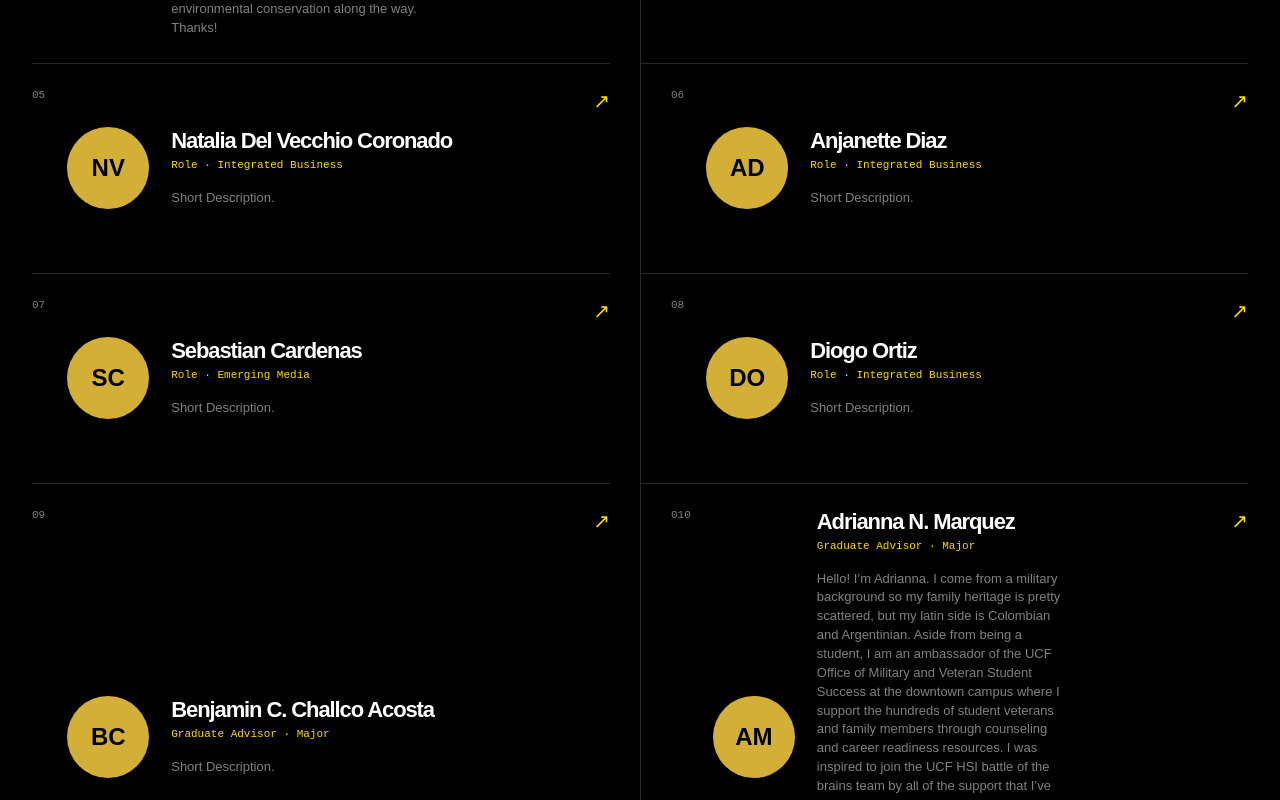
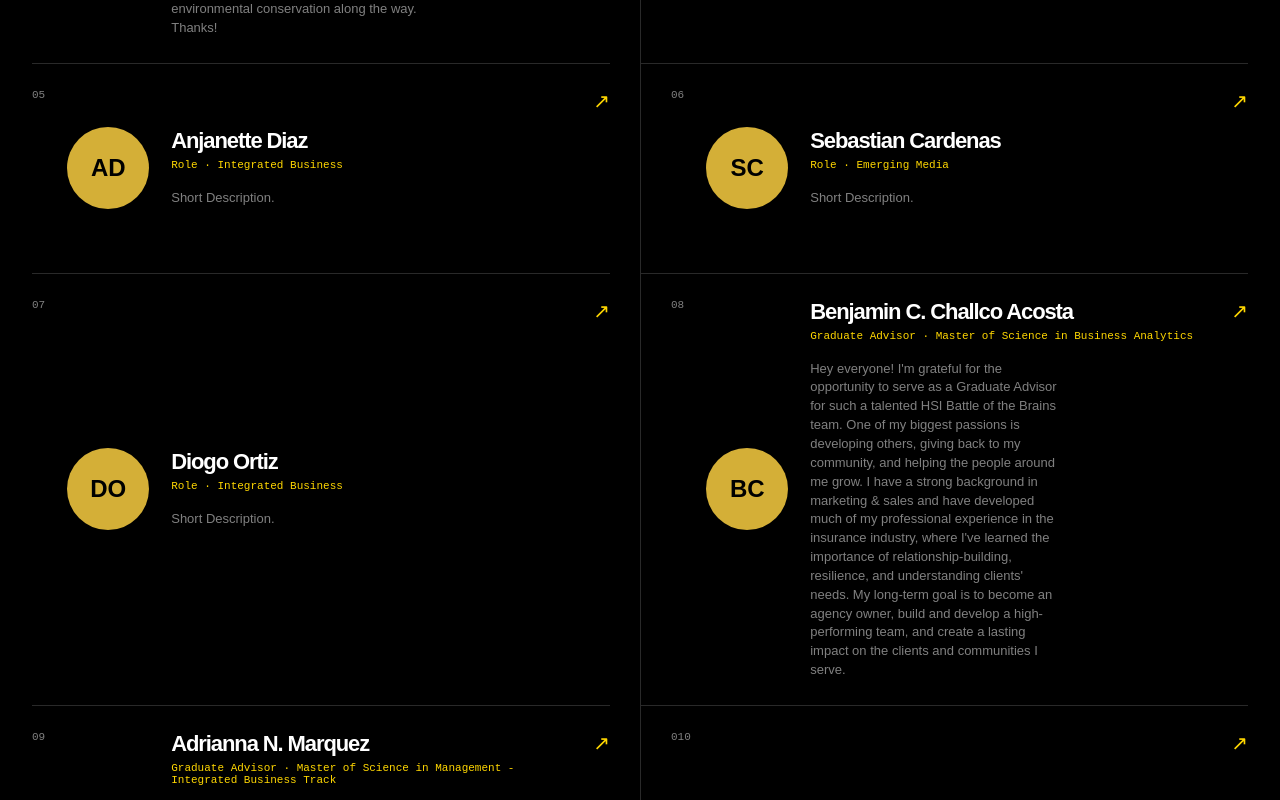
Before and after one commit to HSI-BOTB-UCF/HSI_BOTB_UCF_WEBSITE, a React (Vite) app: page / in a window 1280 px wide. Shown: the part 2380-3180 px from the top of the page. Built offline with nearby package versions, Linux system fonts and the light colour scheme.

Commit message:
Added description and organized members section

```diff
--- a/src/App.jsx
+++ b/src/App.jsx
@@ -3,19 +3,73 @@
 import { useEffect, useRef, useState } from 'react'
 
 const members = [
-  { name: 'Miguel Angel Hurtado Gomez', role: 'Programmer/Engineer · Aerospace Engineering', initials: 'MH', track: 'Programmer/Engineer', bio: 'Short Description.' },
-  { name: 'Javier A. Cuevas Chabrier', role: 'Programmer/Engineer · Mechanical Engineering & Computer Science', initials: 'JC', track: 'Programmer/Engineer', bio: 'Hello everyone! I am excited to compete at HSI Battle of the Brains for the 2026 academic year! I currently work with propulsion systems and the Propulsion and Energy Research Lab under the Axial Stage Combustion Chamber project. I like to code in python and do projects with friends. My most recent projects are a solid propellant rocket motor where I use sorbitol and potassium nitrate to make rocket fuel and a BAJA buggy made from a go-kart frame and engine. I hope to speak to you soon!' },
-  { name: 'Alejandro Valdez', role: 'Programmer/Engineer · Aerospace Engineering', initials: 'AV', track: 'Programmer/Engineer', bio: 'Hello folks, my name is Alejandro Valdez and I\'m a second year Aerospace Engineering student from Mexico. In my free time you\'ll find me outdoors, playing lacrosse, or building engineering projects like rockets. I\'m working toward a career as an engineer in the space industry, and I also hope to be an activist for environmental conservation along the way. Thanks!' },
-  { name: 'David Navarrete', role: 'Programmer/Engineer · Computer Science ', initials: 'DN', track: 'Programmer/Engineer', bio: 'Short Description.' },
-  { name: 'Natalia Del Vecchio Coronado', role: 'Role · Integrated Business', initials: 'NV', track: 'Marketing', bio: 'Short Description.' },
-  { name: 'Anjanette Diaz', role: 'Role · Integrated Business', initials: 'AD', track: 'Marketing', bio: 'Short Description.' },
-  { name: 'Sebastian Cardenas', role: 'Role · Emerging Media', initials: 'SC', track: 'Videographer', bio: 'Short Description.' },
-  { name: 'Diogo Ortiz', role: 'Role · Integrated Business', initials: 'DO', track: 'Finance', bio: 'Short Description.' },
-  { name: 'Benjamin C. Challco Acosta', role: 'Graduate Advisor · Major', initials: 'BC', track: 'value', bio: 'Short Description.' },
-  { name: 'Adrianna N. Marquez', role: 'Graduate Advisor · Major', initials: 'AM', track: 'value', bio: 'Hello! I’m Adrianna. I come from a military background so my family heritage is pretty scattered, but my latin side is Colombian and Argentinian. Aside from being a student, I am an ambassador of the UCF Office of Military and Veteran Student Success at the downtown campus where I support the hundreds of student veterans and family members through counseling and career readiness resources. I was inspired to join the UCF HSI battle of the brains team by all of the support that I’ve seen poured into it. The faculty and staff at UCF do so much for every community, so I hope we can reap the benefits of that support by going far in a meaningful competition. I earned my undergraduate degree in Information Technology, so I’m hoping to pair that with my business graduate degree and become an IT project manager. Go Knights!' },
-  { name: 'David Penn', role: 'Faculty Advisor · Major', initials: 'AM', track: 'value', bio: 'Short Description.' },
-
-
+  {
+    name: 'Miguel Angel Hurtado Gomez',
+    role: 'Programmer/Engineer · Aerospace Engineering',
+    initials: 'MH',
+    track: 'Programmer/Engineer',
+    bio: 'Short Description.'
+  },
+  {
+    name: 'Javier A. Cuevas Chabrier',
+    role: 'Programmer/Engineer · Mechanical Engineering & Computer Science',
+    initials: 'JC',
+    track: 'Programmer/Engineer',
+    bio: 'Hello everyone! I am excited to compete at HSI Battle of the Brains for the 2026 academic year! I currently work with propulsion systems and the Propulsion and Energy Research Lab under the Axial Stage Combustion Chamber project. I like to code in python and do projects with friends. My most recent projects are a solid propellant rocket motor where I use sorbitol and potassium nitrate to make rocket fuel and a BAJA buggy made from a go-kart frame and engine. I hope to speak to you soon!' },
+  {
+    name: 'Alejandro Valdez',
+    role: 'Programmer/Engineer · Aerospace Engineering',
+    initials: 'AV',
+    track: 'Programmer/Engineer',
+    bio: 'Hello folks, my name is Alejandro Valdez and I\'m a second year Aerospace Engineering student from Mexico. In my free time you\'ll find me outdoors, playing lacrosse, or building engineering projects like rockets. I\'m working toward a career as an engineer in the space industry, and I also hope to be an activist for environmental conservation along the way. Thanks!' },
+  {
+    name: 'David Navarrete',
+    role: 'Programmer/Engineer · Computer Science ',
+    initials: 'DN',
+    track: 'Programmer/Engineer',
+    bio: 'Short Description.'
+  },
+  {
+    name: 'Anjanette Diaz',
+    role: 'Role · Integrated Business',
+    initials: 'AD',
+    track: 'Marketing',
+    bio: 'Short Description.'
+  },
+  {
+    name: 'Sebastian Cardenas',
+    role: 'Role · Emerging Media',
+    initials: 'SC',
+    track: 'Videographer',
+    bio: 'Short Description.'
+  },
+  {
+    name: 'Diogo Ortiz',
+    role: 'Role · Integrated Business',
+    initials: 'DO',
+    track: 'Finance',
+    bio: 'Short Description.'
+  },
+  {
+    name: 'Benjamin C. Challco Acosta',
+    role: 'Graduate Advisor · Master of Science in Business Analytics',
+    initials: 'BC',
+    track: 'value',
+    bio: 'Hey everyone! I\'m grateful for the opportunity to serve as a Graduate Advisor for such a talented HSI Battle of the Brains team. One of my biggest passions is developing others, giving back to my community, and helping the people around me grow. I have a strong background in marketing & sales and have developed much of my professional experience in the insurance industry, where I\'ve learned the importance of relationship-building, resilience, and understanding clients\' needs. My long-term goal is to become an agency owner, build and develop a high-performing team, and create a lasting impact on the clients and communities I serve.' },
+  {
+    name: 'Adrianna N. Marquez',
+    role: 'Graduate Advisor · Master of Science in Management - Integrated Business Track',
+    initials: 'AM',
+    track: 'value',
+    bio: 'Hello! I\'m Adrianna. I come from a military background so my family heritage is pretty scattered, but my latin side is Colombian and Argentinian. Aside from being a student, I am an ambassador of the UCF Office of Military and Veteran Student Success at the downtown campus where I support the hundreds of student veterans and family members through counseling and career readiness resources. I was inspired to join the UCF HSI battle of the brains team by all of the support that I\'ve seen poured into it. The faculty and staff at UCF do so much for every community, so I hope we can reap the benefits of that support by going far in a meaningful competition. I earned my undergraduate degree in Information Technology, so I\'m hoping to pair that with my business graduate degree and become an IT project manager. Go Knights!'
+  },
+  {
+    name: 'David Penn',
+    role: 'Faculty Advisor · Major',
+    initials: 'DP',
+    track: 'value',
+    bio: 'Short Description.'
+  }
 ]
 
 const photos = [
```
